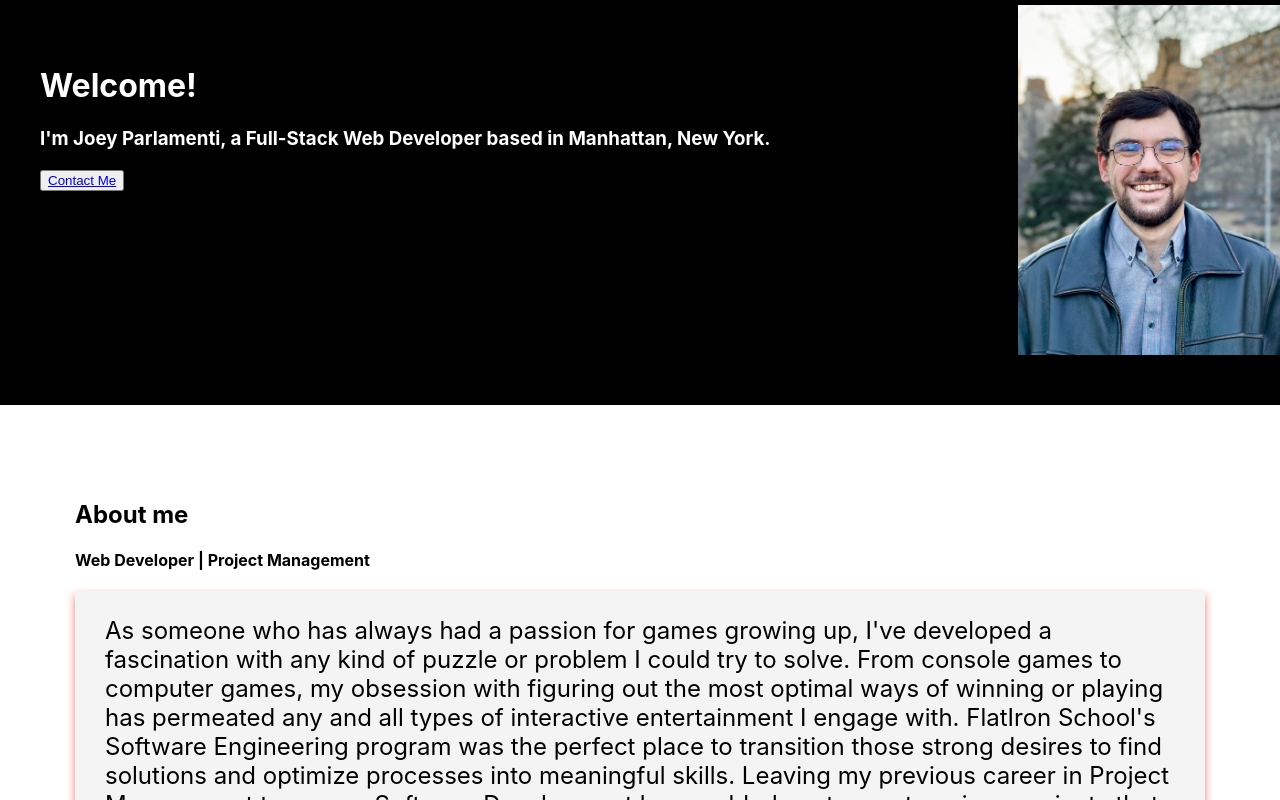
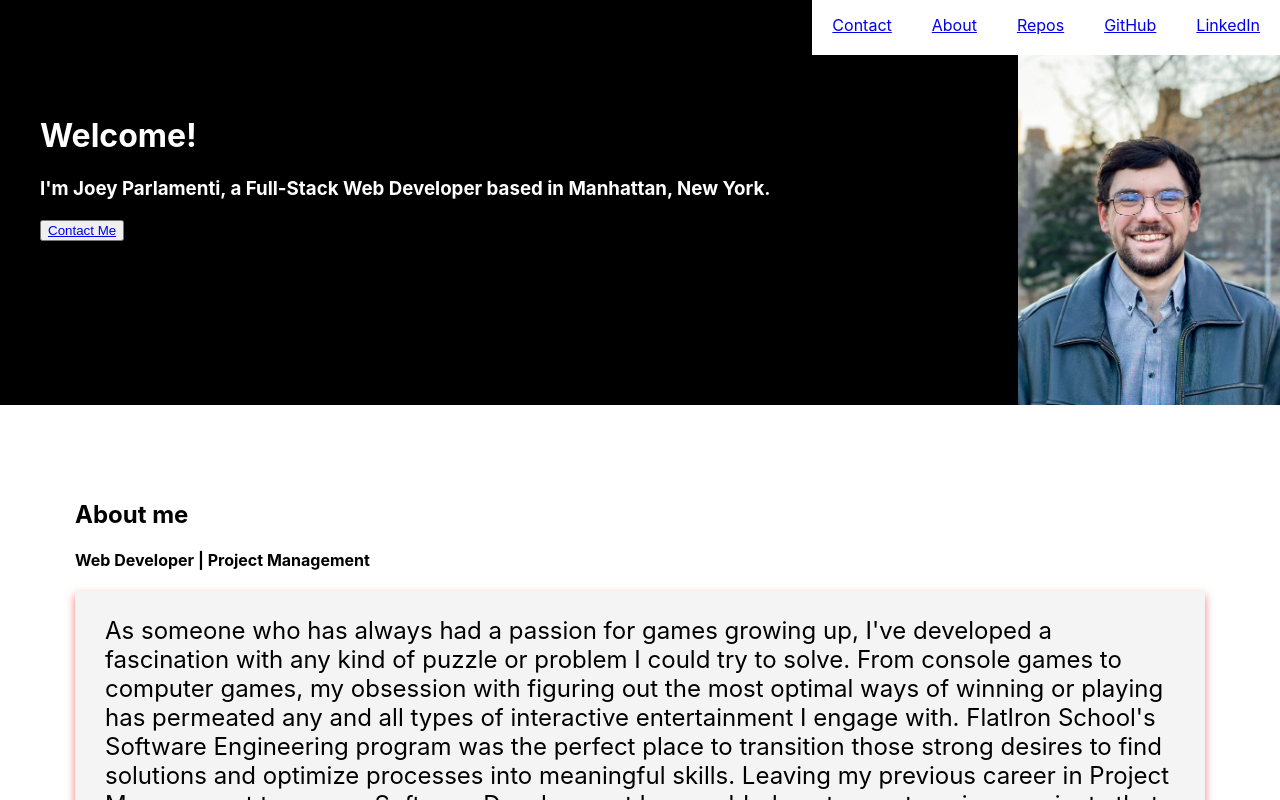
Before and after one commit to Jparl0/Typescript-Portfolio-Site, a React (Create React App) app: page / in a window 1280 px wide. Shown: the top 800 px of the page. Built offline with nearby package versions, Linux system fonts and the light colour scheme.

Commit message:
navbar component addition

```diff
--- /dev/null
+++ b/src/components/NavBar.tsx
@@ -0,0 +1,34 @@
+export default function NavBar(): JSX.Element {
+  return (
+    // Nav Bar HTML with links to social accounts
+    <div className="inner-nav" id="inner-nav">
+        <ul className='nav-list'>
+            <li className='nav-list-li'>
+                <a className='nav-list-links' href='https://www.linkedin.com/in/joey-parlamenti/'>
+                    LinkedIn
+                </a>
+            </li>
+            <li className='nav-list-li'>
+                <a className='nav-list-links' href='https://github.com/Jparl0'>
+                    GitHub
+                </a>
+            </li>
+            <li className='nav-list-li'>
+                <a className='nav-list-links' href="#repo-div">
+                    Repos
+                </a>
+            </li>
+            <li className='nav-list-li'>
+                <a className='nav-list-links' href="#about-div">
+                    About
+                </a>
+            </li>
+            <li className='nav-list-li'>
+                <a className='nav-list-links' href="#contact-div">
+                    Contact
+                </a>
+            </li>
+        </ul>
+    </div>
+  )
+}
--- a/src/components/TechSkillsSection.tsx
+++ b/src/components/TechSkillsSection.tsx
@@ -3,11 +3,10 @@ import { ReactComponent as GitLogo } from '../assets/skill-images/github-origina
 import { ReactComponent as Html5Logo } from '../assets/skill-images/html5-original-wordmark.svg';
 import { ReactComponent as JsLogo } from '../assets/skill-images/javascript-original.svg';
 import { ReactComponent as PostLogo } from '../assets/skill-images/postgresql-original-wordmark.svg';
-// import { ReactComponent as RailsLogo } from '../assets/skill-images/rails-original-wordmark.svg';
 import { ReactComponent as ReactLogo } from '../assets/skill-images/react-original-wordmark.svg';
 import { ReactComponent as TypeLogo } from '../assets/skill-images/typescript-logo-2020.svg';
 
-export function TechSkillsSection(): JSX.Element {
+export default function TechSkillsSection(): JSX.Element {
 
   // const skillLogos = {CssLogo, GitLogo, Html5Logo, JsLogo, PostLogo, RailsLogo,}
   //SVG components rendered below
@@ -46,5 +45,3 @@ export function TechSkillsSection(): JSX.Element {
     </div>
   )
 }
-
-export default TechSkillsSection
--- a/src/pages/HomePage.tsx
+++ b/src/pages/HomePage.tsx
@@ -1,3 +1,4 @@
+import NavBar from '../components/NavBar'
 import RepoSection from '../components/RepoSection'
 import TechSkillsSection from '../components/TechSkillsSection'
 
@@ -10,7 +11,7 @@ export default function HomePage(): JSX.Element {
         <header className='header'>
           {/* Nav Bar component */}
           <div className="outer-nav" id="outer-nav">
-              {/* <NavBar /> */}
+              <NavBar />
           </div >
           <div className='header-text'>
             <h1 id='welcome-text'>
@@ -70,7 +71,9 @@ export default function HomePage(): JSX.Element {
           <h3>
             Contact me here
           </h3>
-           JoeyParlamenti@gmail.com
+          <a href="mailto:joeyparlamenti@gmail.com">
+            JoeyParlamenti@gmail.com
+          </a>
         </div>
     </div>
     )
```
